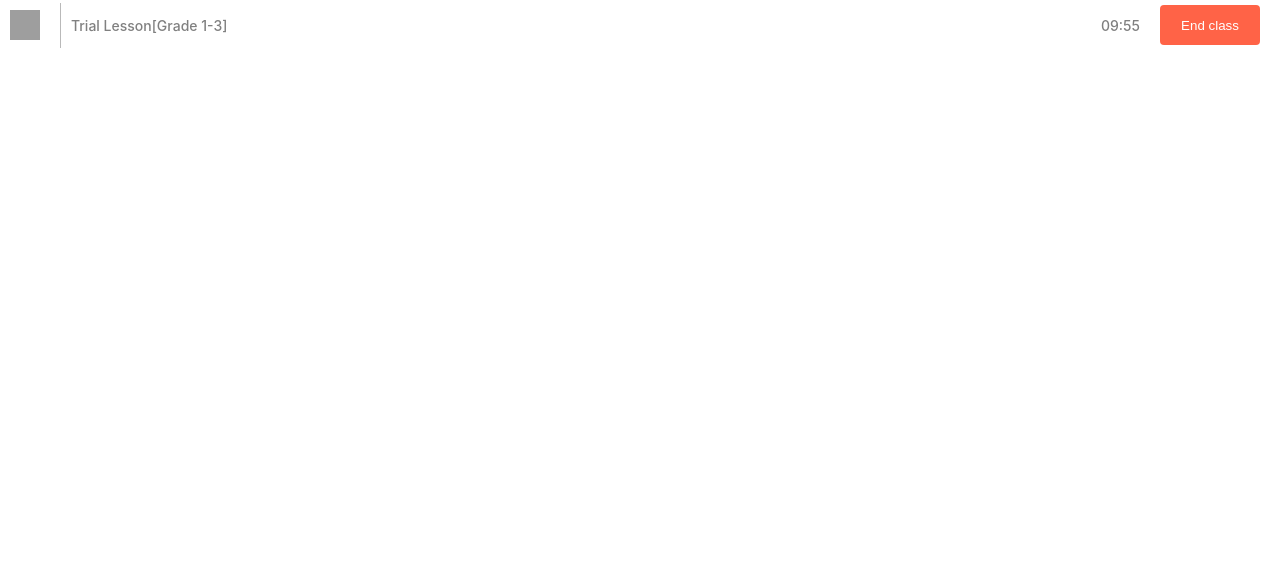
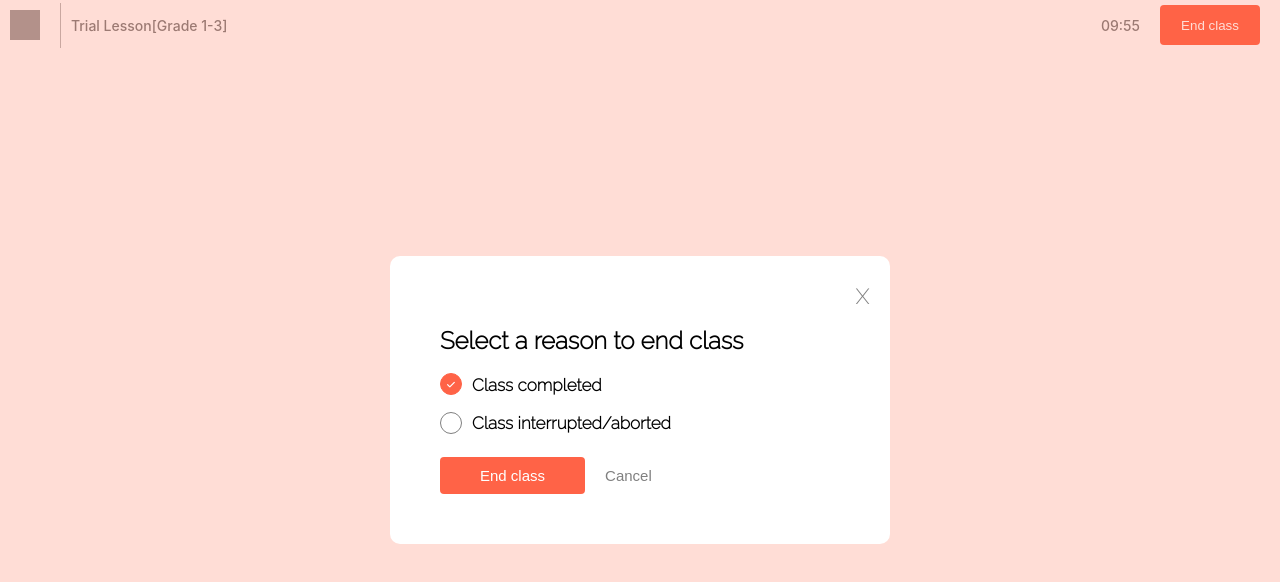
Before and after one commit to manwindersingh1712/codingal_, a React (Create React App) app: page / in a window 1280 px wide. Shown: the top 582 px of the page. Built offline with nearby package versions, Linux system fonts and the light colour scheme; grey boxes are pictures that could not be loaded.

Commit message:
included animation in modal

```diff
--- a/package.json
+++ b/package.json
@@ -6,6 +6,7 @@
     "@testing-library/jest-dom": "^5.11.4",
     "@testing-library/react": "^11.1.0",
     "@testing-library/user-event": "^12.1.10",
+    "aos": "^3.0.0-beta.6",
     "react": "^17.0.1",
     "react-dom": "^17.0.1",
     "react-scripts": "4.0.3",
--- a/src/App.js
+++ b/src/App.js
@@ -6,7 +6,7 @@ import Modal from "./Components/Modal/index";
 function App() {
   const [min, setMin] = useState(10);
   const [sec, setSec] = useState(0);
-  const [show, setShow] = useState(false);
+  const [show, setShow] = useState(true);
 
   const setTime = ({ min, sec }) => {
     setMin(min);
--- a/src/Components/Modal/index.css
+++ b/src/Components/Modal/index.css
@@ -10,9 +10,6 @@
   align-items: center;
   font-family: "Raleway", sans-serif;
 }
-.modal_container.active {
-  display: flex;
-}
 
 .modal_container .cancel {
   position: absolute;
@@ -23,14 +20,31 @@
   cursor: pointer;
 }
 
+.modal_container.active {
+  display: flex;
+}
+
 .modal_container .container {
   width: 400px;
   height: max-content;
   padding: 50px;
   border-radius: 10px;
   background-color: white;
+}
+.modal_container .container.active {
   position: relative;
+  animation: slidedown 300ms forwards;
+  top: -100px;
 }
+@keyframes slidedown {
+  0% {
+    top: -100px;
+  }
+  100% {
+    top: 0;
+  }
+}
+
 @media (max-width: 550px) {
   .modal_container .container {
     transform: scale(0.8);
--- a/src/Components/Modal/index.js
+++ b/src/Components/Modal/index.js
@@ -18,7 +18,7 @@ function Modal(props) {
 
   return (
     <div className={props.show ? "modal_container active" : "modal_container"}>
-      <div className="container">
+      <div className={props.show ? "container active" : "container"}>
         <div
           className="cancel"
           onClick={() => {
--- a/src/Components/Navbar/index.css
+++ b/src/Components/Navbar/index.css
@@ -68,7 +68,7 @@
   align-self: center;
 }
 
-@media (max-width: 550px) {
+@media (max-width: 575px) {
   .navbar_container {
     display: none;
   }
@@ -80,7 +80,6 @@
   background-color: white;
   display: flex;
   justify-content: flex-end;
-  /* width: 100vw; */
   position: relative;
   height: 50px;
 }
@@ -106,7 +105,7 @@
   padding-right: 20px;
 }
 /* media querries */
-@media screen and (min-width: 550px) {
+@media (min-width: 576px) {
   .navbar_mb_container {
     display: none;
   }
--- a/src/Components/Timer/index.js
+++ b/src/Components/Timer/index.js
@@ -27,7 +27,6 @@ class Timer extends React.Component {
       }
     }, 1000);
     this.setState({ interval: interval });
-    console.log("ended");
   }
   render() {
     return (
```
Also changed, not shown: 1 other file (tests, documents, lock files or other folders).
